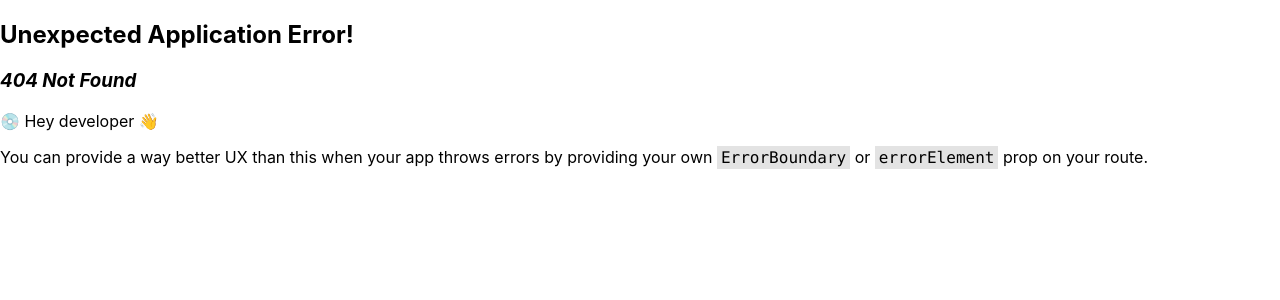
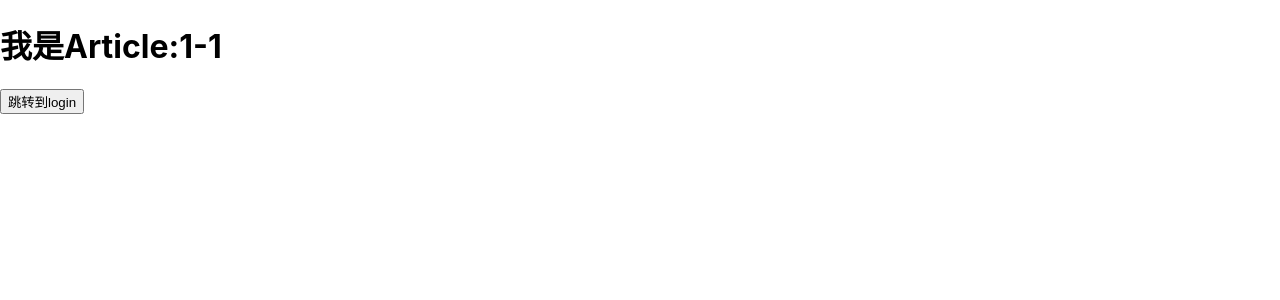
Before and after one commit to Peng-JL/react-router-pro, a React (Create React App) app: page /article/1/1 in a window 1280 px wide. Before the commit this address had no page. Shown: the top 300 px of the page. Built offline with nearby package versions, Linux system fonts and the light colour scheme.

Commit message:
导航跳转传参

```diff
--- a/src/page/Article/index.js
+++ b/src/page/Article/index.js
@@ -15,12 +15,17 @@
     语法说明：
       通过调用navigate方法传入地址path实现跳转
 */
-import { useNavigate } from "react-router-dom";
+import { useNavigate,useSearchParams,useParams } from "react-router-dom";
 const Article = () => {
+  const {id} = useParams();
+  const {name} = useParams();
+  // const [params] = useSearchParams();
+  // const id = params.get("id");
+  // const name = params.get("name");
   const navigate = useNavigate();
   return (
     <div>
-      <h1>我是Article</h1>
+      <h1>我是Article:{id}-{name}</h1>
       <button onClick={() => navigate('/login')}>跳转到login</button>
     </div>
   );
--- a/src/page/Login/index.js
+++ b/src/page/Login/index.js
@@ -6,12 +6,85 @@
     语法说明：
       通过给组件的to属性指定要跳转到路由path，组件会被渲染为浏览器支持的a链接，如果需要传参直接通过字符串拼接的方式拼接参数即可
 */
-import { Link } from "react-router-dom";
+/*
+  searchParams传参
+  传递时
+    import { useNavigate } from "react-router-dom";
+    const Login = () => {
+    const navigate = useNavigate();
+    return (
+      <div>
+        <button onClick={() => navigate("/article?id=888&name=jack")}>跳转到article</button>
+      </div>
+    );
+    };
+    export default Login;
+  -------------------------------------------
+  获取时
+    import { useSearchParams } from "react-router-dom";
+      const Article = () => {
+      const [params] = useSearchParams();
+      const id = params.get("id");
+      const name = params.get("name");
+      return (
+        <div>
+          <h1>我是Article:{id}-{name}</h1>
+        </div>
+      );
+    };
+    export default Article;
+  ------------------------------------------------------------------------------------
+
+  params传参
+  传递时
+    import { useNavigate } from "react-router-dom";
+    const Login = () => {
+      const navigate = useNavigate();
+      return (
+        <div>
+          <h1>我是Login</h1>
+          <button onClick={() => navigate("/article/888/jack")}>params传参跳转到article</button>
+        </div>
+      );
+    };
+    export default Login;
+  -------------------------------------------
+  修改路由
+    const router = createBrowserRouter([
+      {
+          path: "/login",
+          element: <Login />,
+      },
+      {
+          // path: "/article",
+          path: "/article/:id/:name",
+          element: <Article />,
+      },
+    ]);
+  -------------------------------------------
+  获取时
+    import { useNavigate, useParams } from "react-router-dom";
+    const Article = () => {
+      const {id} = useParams();
+      const {name} = useParams();
+      const navigate = useNavigate();
+      return (
+        <div>
+          <h1>我是Article:{id}-{name}</h1>
+        </div>
+      );
+    };
+    export default Article;
+*/
+import { Link,useNavigate } from "react-router-dom";
 const Login = () => {
+  const navigate = useNavigate();
   return (
     <div>
       <h1>我是Login</h1>
       <Link to="/article">跳转到article</Link>
+      {/* <button onClick={() => navigate("/article?id=888&name=jack")}>searchParams传参跳转到article</button> */}
+      <button onClick={() => navigate("/article/999/jack")}>params传参跳转到article</button>
     </div>
   );
 };
--- a/src/router/index.js
+++ b/src/router/index.js
@@ -8,7 +8,8 @@ const router = createBrowserRouter([
         element: <Login />,
     },
     {
-        path: "/article",
+        // path: "/article",
+        path: "/article/:id/:name",
         element: <Article />,
     },
 ]);
```
